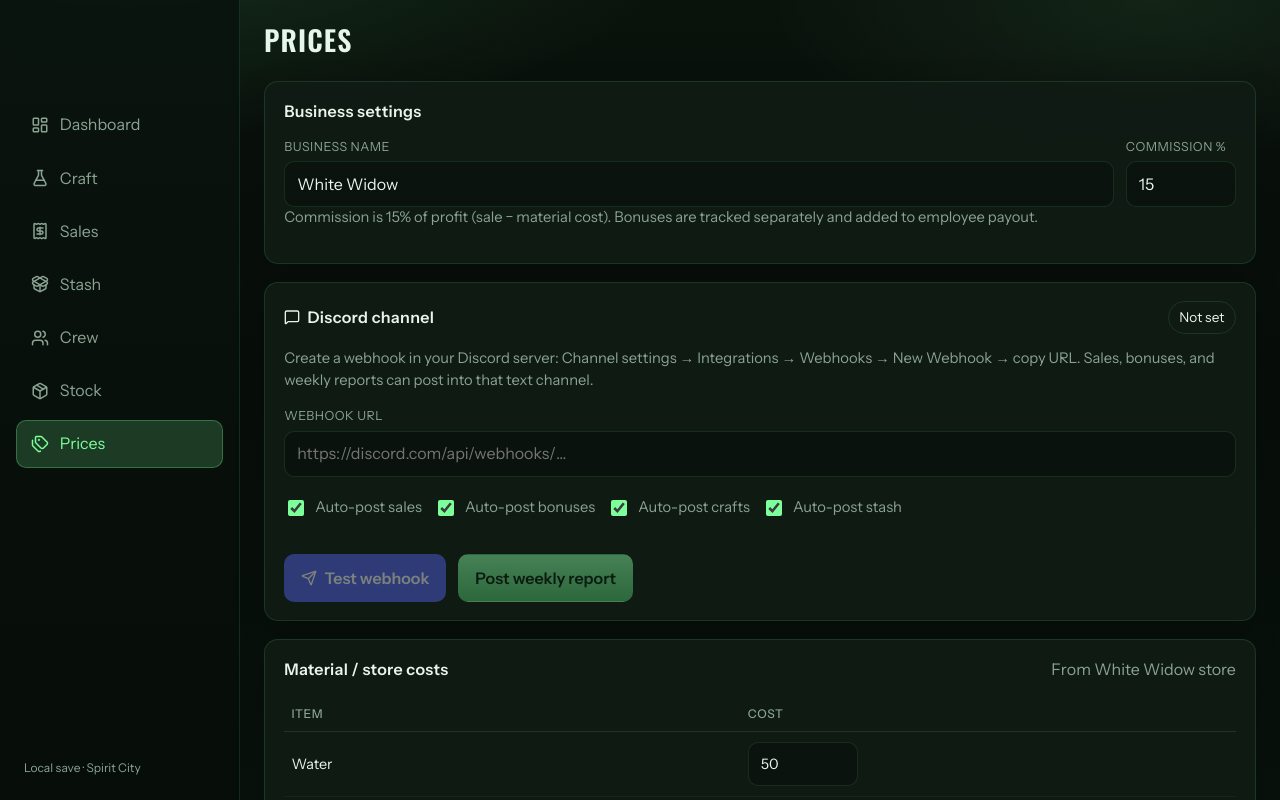
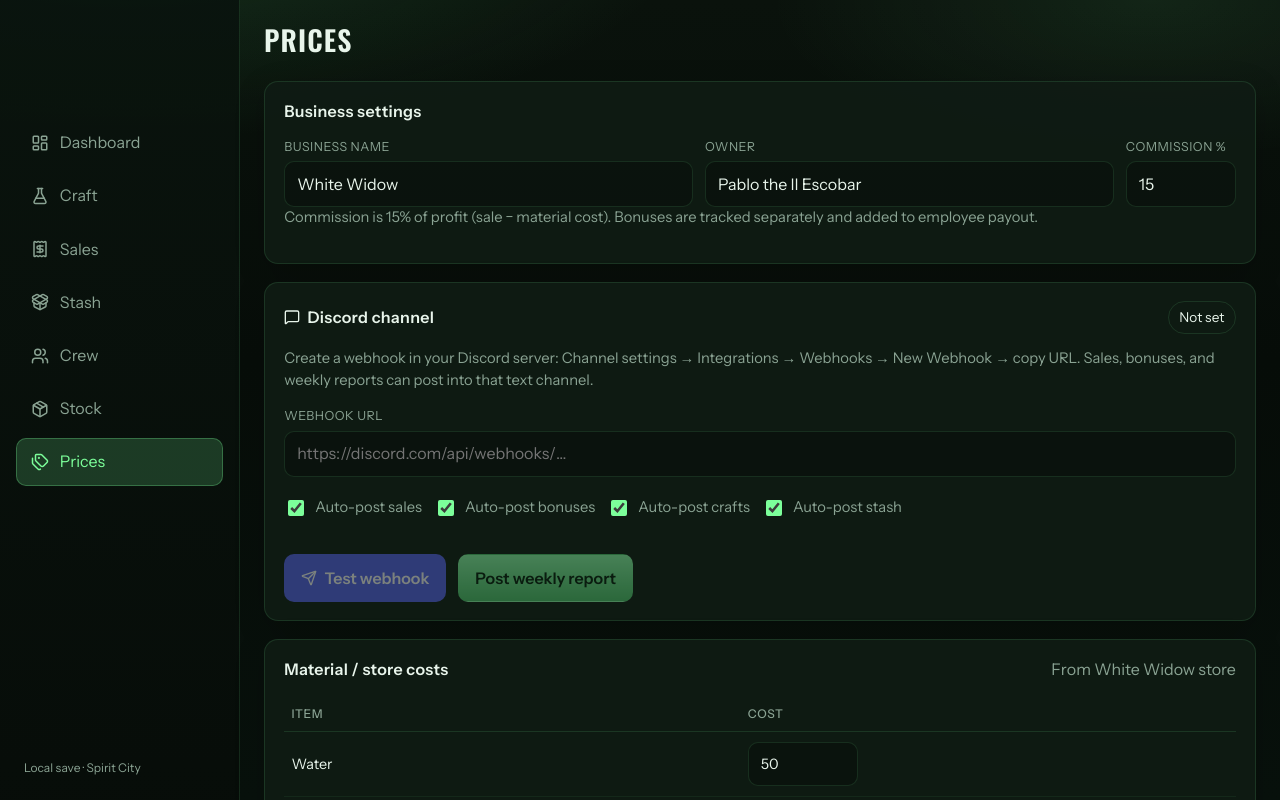
Before and after one commit to sujalarora03/whitewid, a React (Vite) app: page / in a window 1280 px wide. Both pictures are taken after a click on the button "Prices". Shown: the top 800 px of the page. Built offline with nearby package versions, Linux system fonts and the light colour scheme.

Commit message:
Set Pablo the II Escobar as business owner in settings
Show owner name in the sidebar and Prices; clarify that deploy still
uses browser localStorage, not a shared database.

Co-authored-by: Sujal Arora <sujalarora03@users.noreply.github.com>

```diff
--- a/src/App.tsx
+++ b/src/App.tsx
@@ -21,6 +21,7 @@ export default function App() {
   return (
     <Shell
       brand={store.state.settings.businessName}
+      ownerName={store.state.settings.ownerName}
       tab={tab}
       onTab={setTab}
       pendingStash={pendingStash}
--- a/src/components/Inventory.tsx
+++ b/src/components/Inventory.tsx
@@ -63,7 +63,9 @@ export function Inventory({ store }: { store: StoreApi }) {
                 value={buyerId}
                 onChange={(e) => setBuyerId(e.target.value)}
               >
-                <option value="">Owner / business</option>
+                <option value="">
+                  {state.settings.ownerName || 'Owner / business'}
+                </option>
                 {activeEmps.map((e) => (
                   <option key={e.id} value={e.id}>
                     {e.name}
@@ -141,7 +143,11 @@ export function Inventory({ store }: { store: StoreApi }) {
                   return (
                     <tr key={p.id}>
                       <td>{formatDate(p.createdAt)}</td>
-                      <td>{emp?.name ?? 'Owner / business'}</td>
+                      <td>
+                        {p.employeeId
+                          ? (emp?.name ?? '—')
+                          : state.settings.ownerName || 'Owner / business'}
+                      </td>
                       <td>
                         {p.materialName}
                         {p.note ? (
--- a/src/components/Prices.tsx
+++ b/src/components/Prices.tsx
@@ -29,6 +29,13 @@ export function Prices({ store }: { store: StoreApi }) {
               onChange={(e) =>
                 updateSettings({ businessName: e.target.value })
               }
+            />
+          </label>
+          <label className="field grow">
+            <span>Owner</span>
+            <input
+              value={state.settings.ownerName}
+              onChange={(e) => updateSettings({ ownerName: e.target.value })}
             />
           </label>
           <label className="field">
--- a/src/components/Shell.tsx
+++ b/src/components/Shell.tsx
@@ -22,13 +22,21 @@ const NAV: { id: TabId; label: string; icon: typeof LayoutDashboard }[] = [
 
 interface Props {
   brand: string
+  ownerName: string
   tab: TabId
   onTab: (t: TabId) => void
   pendingStash?: number
   children: ReactNode
 }
 
-export function Shell({ brand, tab, onTab, pendingStash = 0, children }: Props) {
+export function Shell({
+  brand,
+  ownerName,
+  tab,
+  onTab,
+  pendingStash = 0,
+  children,
+}: Props) {
   return (
     <div className="shell">
       <aside className="sidebar">
@@ -38,7 +46,7 @@ export function Shell({ brand, tab, onTab, pendingStash = 0, children }: Props)
           </div>
           <div>
             <p className="brand-name">{brand}</p>
-            <p className="brand-sub">Business Manager</p>
+            <p className="brand-sub">Owner · {ownerName}</p>
           </div>
         </div>
         <nav className="nav">
--- a/src/data/seed.ts
+++ b/src/data/seed.ts
@@ -5,6 +5,7 @@ export const STORAGE_KEY = 'white-widow-manager-v1'
 export const defaultState = (): AppState => ({
   settings: {
     businessName: 'White Widow',
+    ownerName: 'Pablo the II Escobar',
     commissionRate: 0.15,
     weekStartsOn: 1,
     discordWebhookUrl: '',
--- a/src/types.ts
+++ b/src/types.ts
@@ -107,6 +107,7 @@ export interface MaterialPurchase {
 
 export interface AppSettings {
   businessName: string
+  ownerName: string
   commissionRate: number
   weekStartsOn: 0 | 1
   /** Discord channel incoming webhook URL */
```
